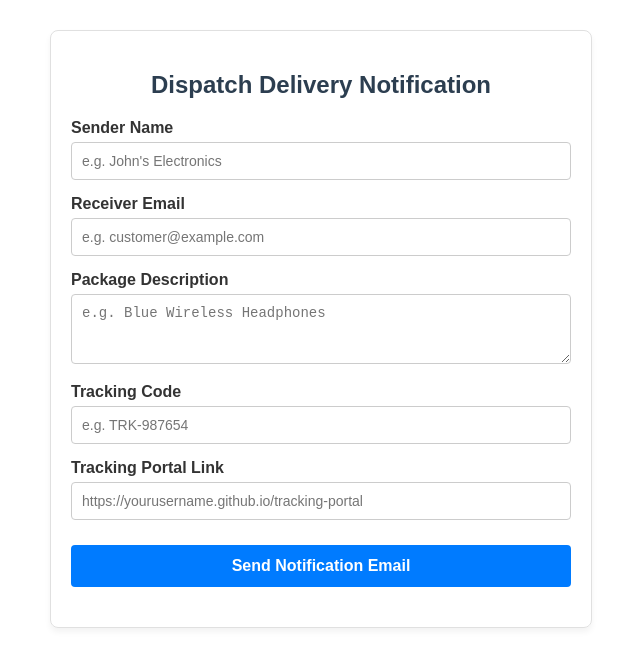
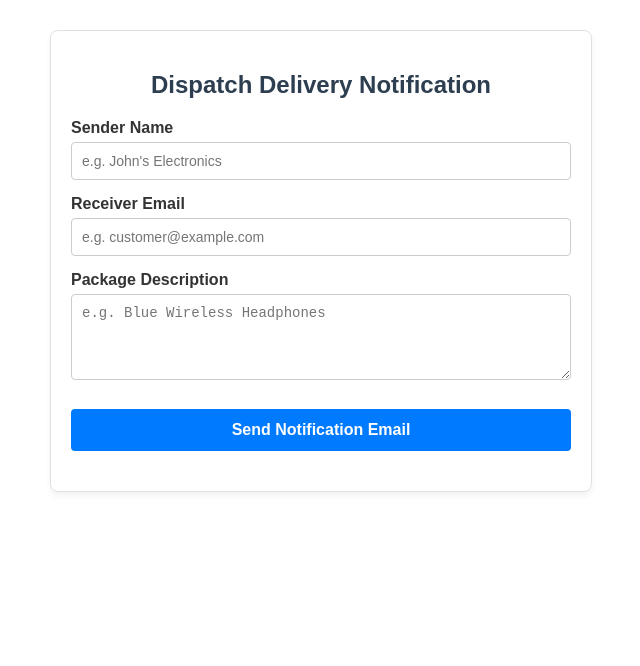
Before and after one commit to pixel410/Email-notifier, a website: page index.html in a window 1280 px wide. Shown: the whole page, without its empty margins (319-959 px from the left). Drawn offline with nearby package versions, Linux system fonts and the light colour scheme.

Commit message:
Update index.html

```diff
--- a/index.html
+++ b/index.html
@@ -76,13 +76,7 @@
     <input type="email" id="receiverEmail" required placeholder="e.g. customer@example.com">
 
     <label for="packageDesc">Package Description</label>
-    <textarea id="packageDesc" rows="3" required placeholder="e.g. Blue Wireless Headphones"></textarea>
-
-    <label for="trackingCode">Tracking Code</label>
-    <input type="text" id="trackingCode" required placeholder="e.g. TRK-987654">
-
-    <label for="trackingUrl">Tracking Portal Link</label>
-    <input type="url" id="trackingUrl" placeholder="https://yourusername.github.io/tracking-portal" required>
+    <textarea id="packageDesc" rows="4" required placeholder="e.g. Blue Wireless Headphones"></textarea>
 
     <button type="submit" id="submitBtn">Send Notification Email</button>
   </form>
@@ -103,9 +97,7 @@
       const templateParams = {
         sender_name: document.getElementById('senderName').value,
         to_email: document.getElementById('receiverEmail').value,
-        package_description: document.getElementById('packageDesc').value,
-        tracking_code: document.getElementById('trackingCode').value,
-        tracking_url: document.getElementById('trackingUrl').value
+        package_description: document.getElementById('packageDesc').value
       };
 
       // Configured with your Service ID and Template ID
```
